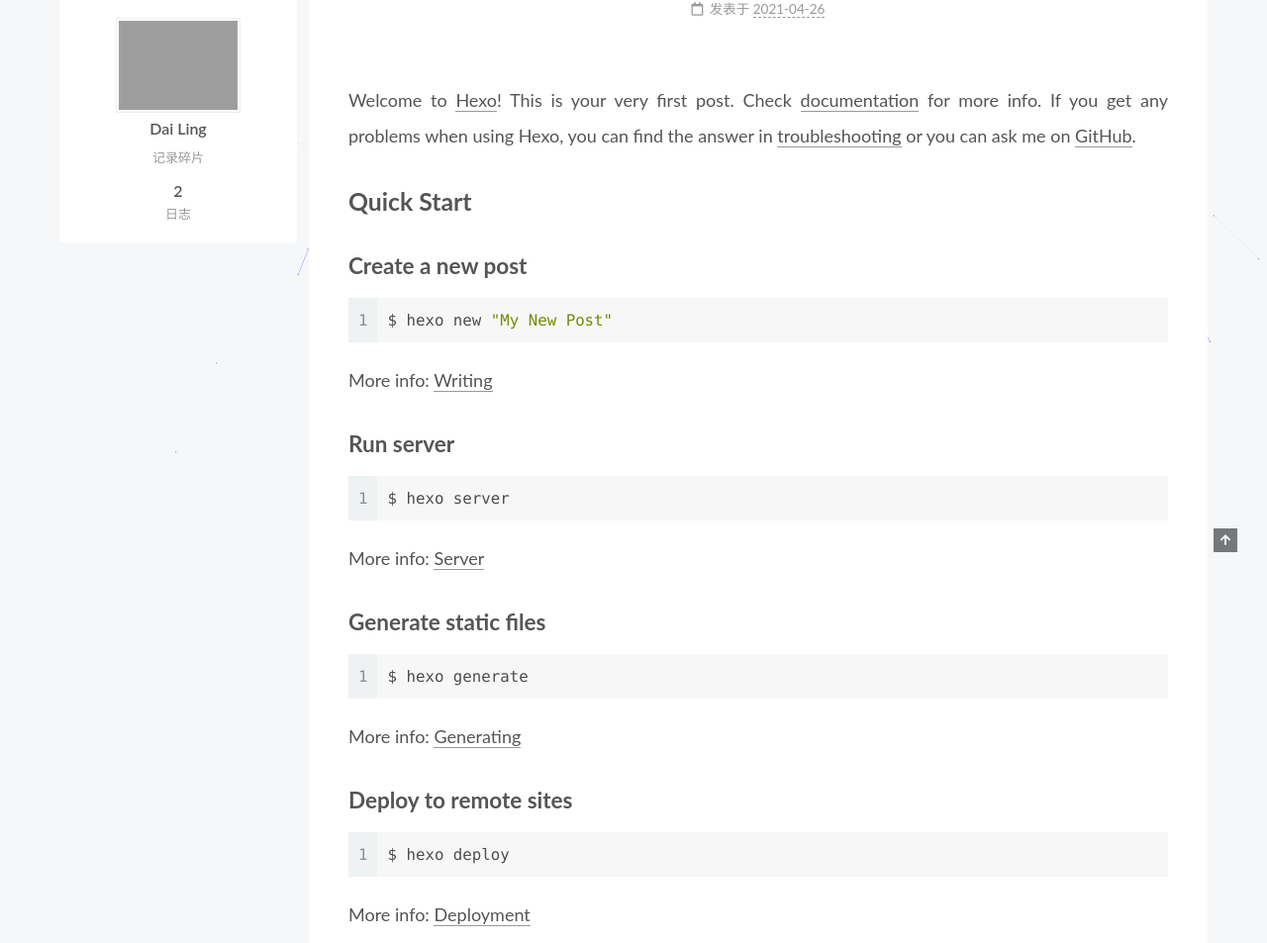
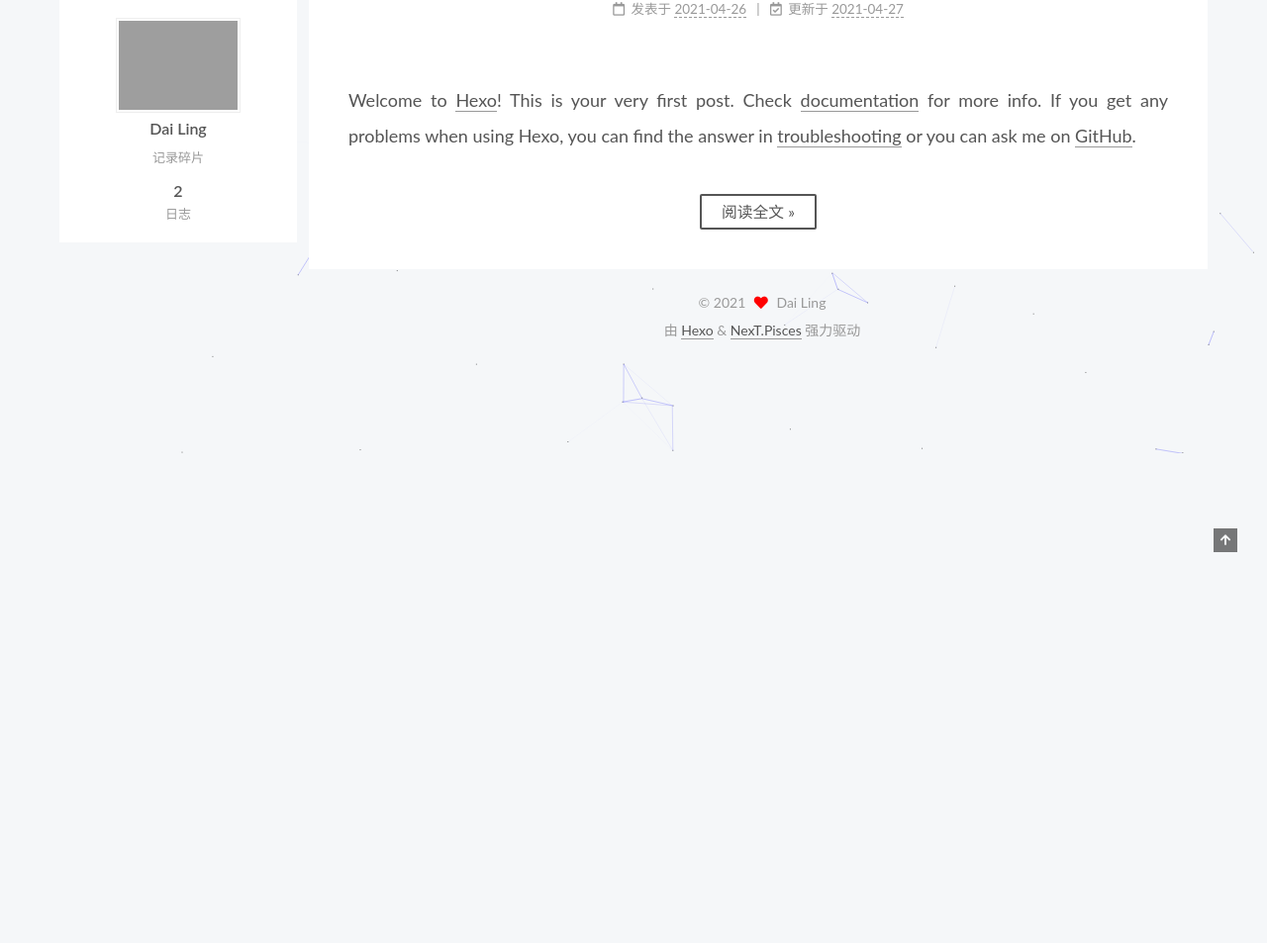
Before and after one commit to dailing57/Undergraduate_Notes, a plain HTML site: page index.html in a window 1280 px wide. Shown: the part 342-1295 px from the top of the page at 99% size. After the commit the page ends 800 px from the top, so only its background shows below. Drawn offline with Linux system fonts and the light colour scheme; grey boxes are pictures that could not be loaded.

Commit message:
Site updated: 2021-04-27 18:22:48

```diff
--- a/index.html
+++ b/index.html
@@ -246,6 +246,13 @@
 
               <time title="创建时间：2021-04-26 20:50:06" itemprop="dateCreated datePublished" datetime="2021-04-26T20:50:06+08:00">2021-04-26</time>
             </span>
+              <span class="post-meta-item">
+                <span class="post-meta-item-icon">
+                  <i class="far fa-calendar-check"></i>
+                </span>
+                <span class="post-meta-item-text">更新于</span>
+                <time title="修改时间：2021-04-27 18:22:40" itemprop="dateModified" datetime="2021-04-27T18:22:40+08:00">2021-04-27</time>
+              </span>
 
 
 
@@ -259,18 +266,13 @@
 
 
           <p>Welcome to <a target="_blank" rel="noopener" href="https://hexo.io/">Hexo</a>! This is your very first post. Check <a target="_blank" rel="noopener" href="https://hexo.io/docs/">documentation</a> for more info. If you get any problems when using Hexo, you can find the answer in <a target="_blank" rel="noopener" href="https://hexo.io/docs/troubleshooting.html">troubleshooting</a> or you can ask me on <a target="_blank" rel="noopener" href="https://github.com/hexojs/hexo/issues">GitHub</a>.</p>
-<h2 id="Quick-Start"><a href="#Quick-Start" class="headerlink" title="Quick Start"></a>Quick Start</h2><h3 id="Create-a-new-post"><a href="#Create-a-new-post" class="headerlink" title="Create a new post"></a>Create a new post</h3><figure class="highlight bash"><table><tr><td class="gutter"><pre><span class="line">1</span><br></pre></td><td class="code"><pre><span class="line">$ hexo new <span class="string">&quot;My New Post&quot;</span></span><br></pre></td></tr></table></figure>
-
-<p>More info: <a target="_blank" rel="noopener" href="https://hexo.io/docs/writing.html">Writing</a></p>
-<h3 id="Run-server"><a href="#Run-server" class="headerlink" title="Run server"></a>Run server</h3><figure class="highlight bash"><table><tr><td class="gutter"><pre><span class="line">1</span><br></pre></td><td class="code"><pre><span class="line">$ hexo server</span><br></pre></td></tr></table></figure>
-
-<p>More info: <a target="_blank" rel="noopener" href="https://hexo.io/docs/server.html">Server</a></p>
-<h3 id="Generate-static-files"><a href="#Generate-static-files" class="headerlink" title="Generate static files"></a>Generate static files</h3><figure class="highlight bash"><table><tr><td class="gutter"><pre><span class="line">1</span><br></pre></td><td class="code"><pre><span class="line">$ hexo generate</span><br></pre></td></tr></table></figure>
-
-<p>More info: <a target="_blank" rel="noopener" href="https://hexo.io/docs/generating.html">Generating</a></p>
-<h3 id="Deploy-to-remote-sites"><a href="#Deploy-to-remote-sites" class="headerlink" title="Deploy to remote sites"></a>Deploy to remote sites</h3><figure class="highlight bash"><table><tr><td class="gutter"><pre><span class="line">1</span><br></pre></td><td class="code"><pre><span class="line">$ hexo deploy</span><br></pre></td></tr></table></figure>
-
-<p>More info: <a target="_blank" rel="noopener" href="https://hexo.io/docs/one-command-deployment.html">Deployment</a></p>
+          <!--noindex-->
+            <div class="post-button">
+              <a class="btn" href="/2021/04/26/hello-world/#more" rel="contents">
+                阅读全文 &raquo;
+              </a>
+            </div>
+          <!--/noindex-->
 
 
     </div>
```
Also changed, not shown: 2021/04/26/hello-world/index.html (+12 -3 lines).
